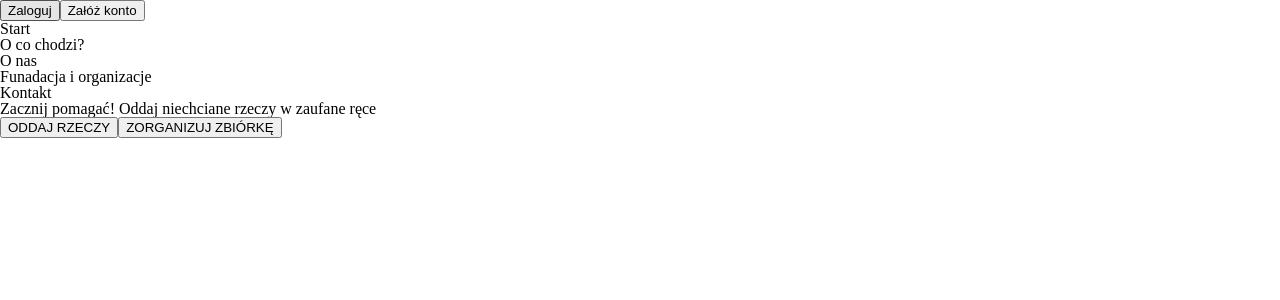
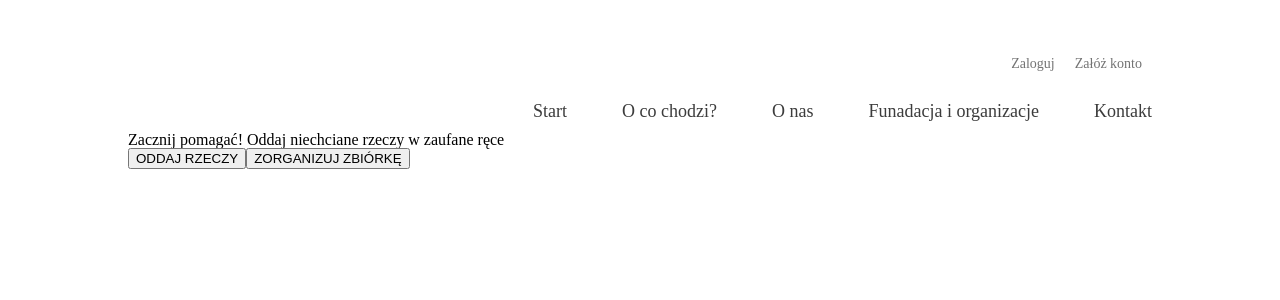
Before and after one commit to Kindziolek/Oddam-w-dobre-r-ce, a React (Create React App) app: page / in a window 1280 px wide. Shown: the top 300 px of the page. Built offline with nearby package versions, Linux system fonts and the light colour scheme.

Commit message:
Header-nav scss

```diff
--- a/src/components/Header.js
+++ b/src/components/Header.js
@@ -3,23 +3,18 @@ import { Link } from "react-scroll";
 
 const Header = () => {
   return (
-
-    <div>
-        <div>
-            <Link to="/logowanie">
-                <button>Zaloguj</button>
-            </Link>
-            <Link to="/rejestracja">
-                <button>Załóż konto</button>
-            </Link>
+    <div className="header__container">
+      <div className="login__box">
+        <Link to="/logowanie" className="login-btn">Zaloguj</Link>
+        <Link to="/rejestracja" className="login-btn">Załóż konto</Link>
       </div>
       <div>
-            <nav>
-                <li>Start</li>
-                <li>O co chodzi?</li>
-                <li>O nas</li>
-                <li>Funadacja i organizacje</li>
-                <li>Kontakt</li>
+        <nav className="nav">
+          <li className="nav-item">Start</li>
+          <li className="nav-item">O co chodzi?</li>
+          <li className="nav-item">O nas</li>
+          <li className="nav-item">Funadacja i organizacje</li>
+          <li className="nav-item">Kontakt</li>
         </nav>
       </div>
       <div>
@@ -32,9 +27,6 @@ const Header = () => {
         </Link>
       </div>
     </div>
-
-
-
   );
 };
 
--- /dev/null
+++ b/src/scss/Header.scss
@@ -0,0 +1,43 @@
+.header__container {
+  max-width: 80%;
+  margin: auto;
+  margin-top: 36px;
+}
+
+.login__box {
+  display: flex;
+  justify-content: flex-end;
+
+  .login-btn {
+    display: flex;
+    align-items: center;
+    color: #737373;
+    background-color: #ffffff;
+    font-size: 14px;
+    line-height: 79px;
+    border: none;
+    padding: 9px 10px;
+    height: 36px;
+
+    &:hover {
+      border: 0.75px solid #fad648;
+    }
+  }
+}
+
+.nav {
+  display: flex;
+  justify-content: flex-end;
+  color: #3c3c3c;
+  font-size: 18px;
+  line-height: 24px;
+
+  &-item {
+    padding: 9px 0px;
+    margin-left: 55px;
+
+    &:hover {
+      border: 0.75px solid #3c3c3c;
+    }
+  }
+}
--- a/src/scss/main.scss
+++ b/src/scss/main.scss
@@ -1,6 +1,7 @@
 @import './reset.scss';
 @import './settings/font';
 @import './settings/colors';
+@import 'Header.scss';
 
 body {
     font-family: $font-base;
```
Lines whose indentation alone changed are shown as unchanged.
